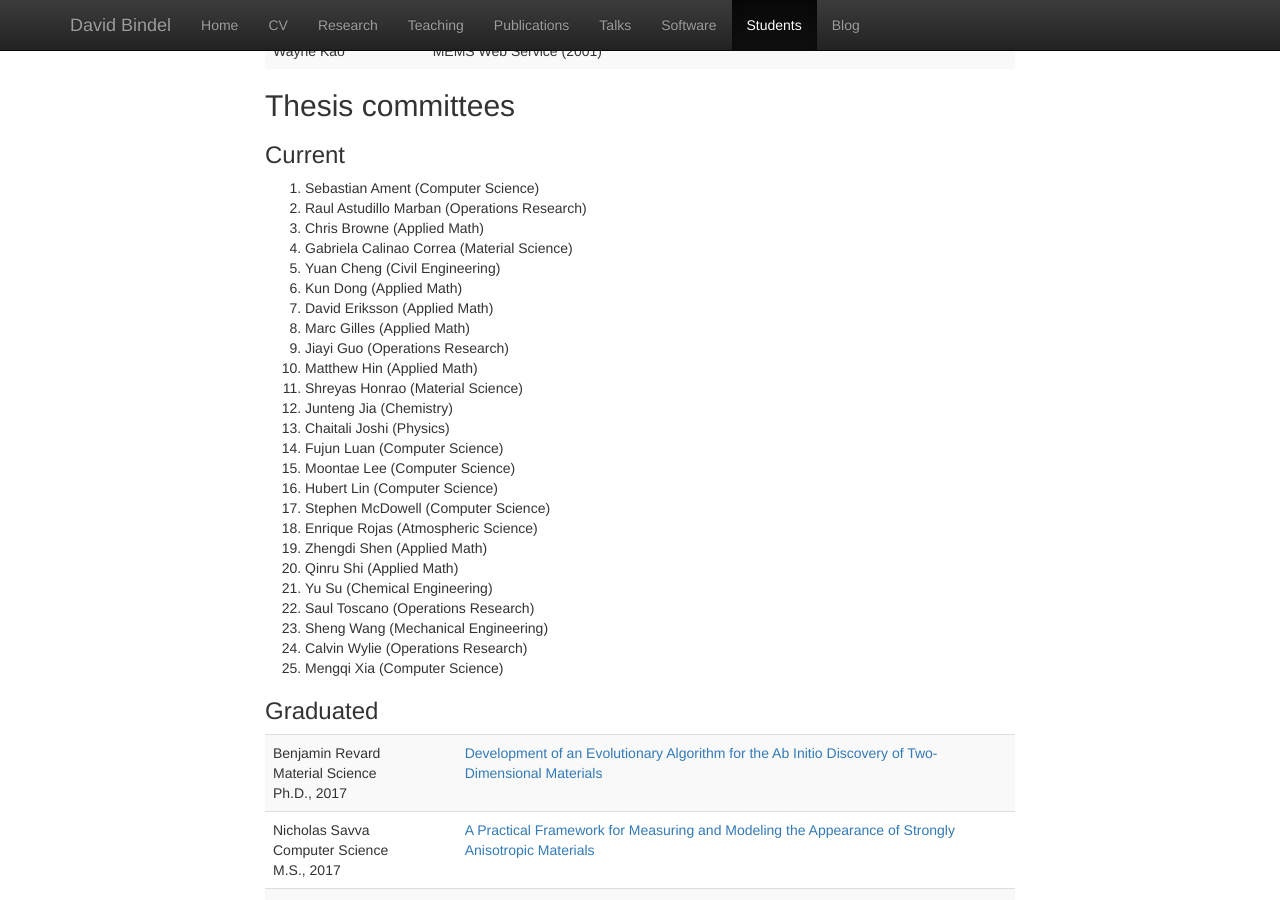
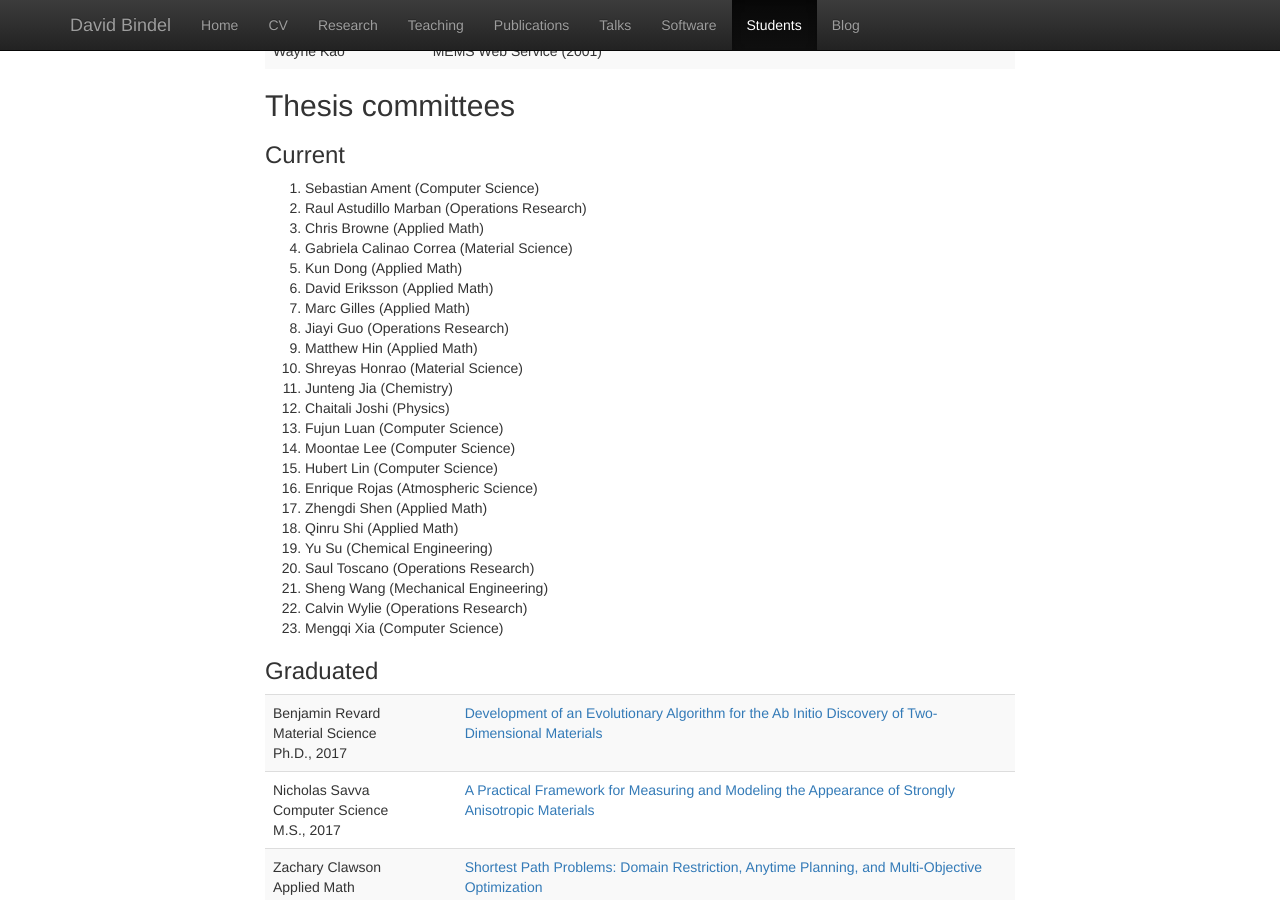
Before and after one commit to dbindel/cornell_web, a Jekyll site: the page built from students.html, in a window 1280 px wide and 900 px high, scrolled down 3913 px. Built offline with Jekyll 4.4.1, drawn with Linux system fonts in a browser that asks for light colours; nearby versions of some CDN libraries.

Commit message:
Update committee list.

```diff
--- a/_data/students.yml
+++ b/_data/students.yml
@@ -534,11 +534,6 @@ committees:
     field: Material Science
   -
     degree: phd
-    last: Cheng
-    first: Yuan
-    field: Civil Engineering
-  -
-    degree: phd
     last: Dong
     first: Kun
     field: Applied Math
@@ -591,11 +586,6 @@ committees:
     degree: phd
     last: Lin
     first: Hubert
-    field: Computer Science
-  -
-    degree: ms
-    first: Stephen
-    last: McDowell
     field: Computer Science
   -
     degree: phd
```
